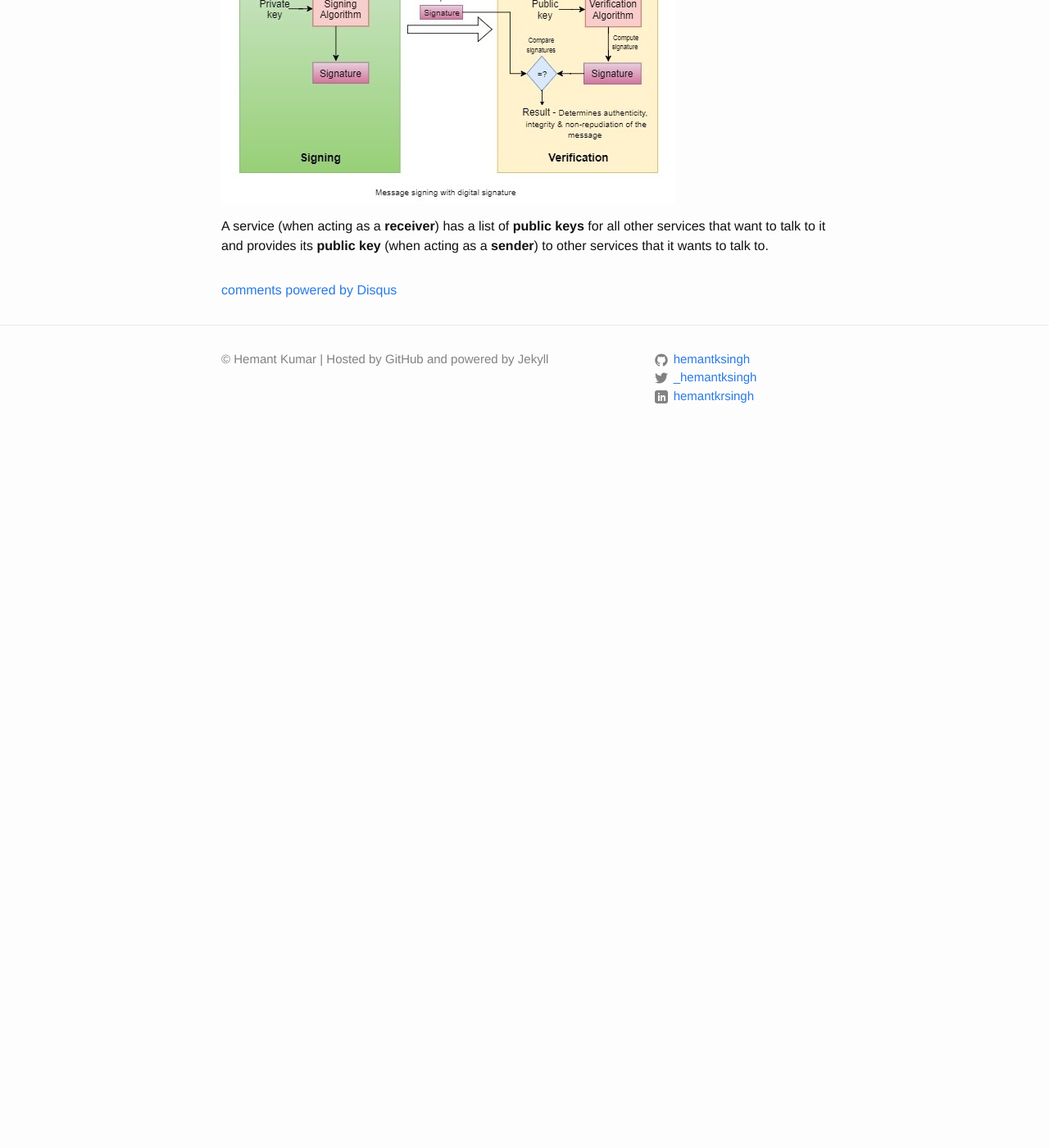
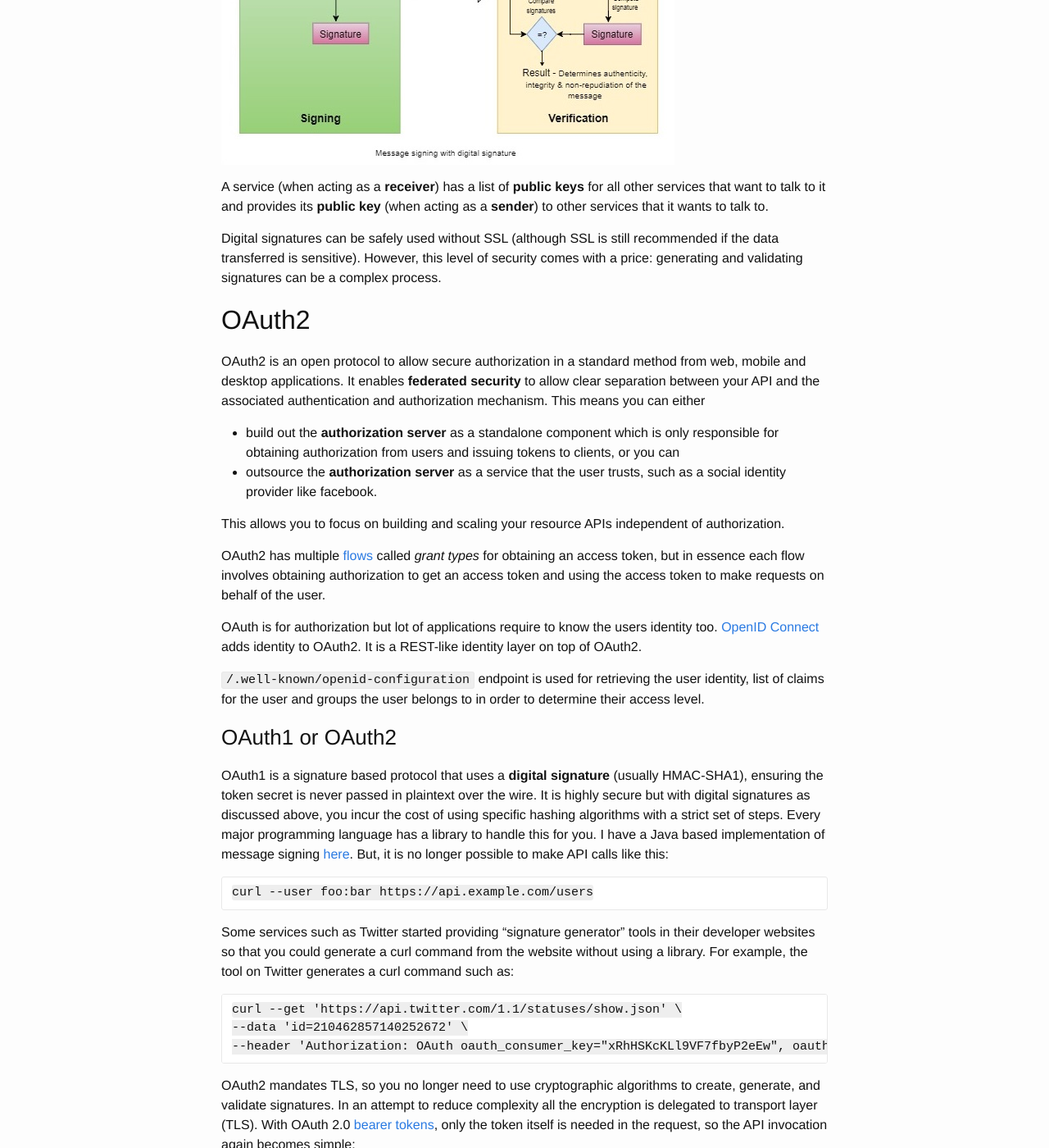
Before and after one commit to hemantksingh/hemantksingh.github.io, a Jekyll site: the page built from _posts/2018-08-01-securing-rest-apis.markdown, in a window 1280 px wide and 1400 px high, scrolled down 4819 px. Shown: the whole window at 82% size. Built offline with Jekyll 4.4.1, drawn with Linux system fonts in a browser that asks for light colours; comment, search, counter and statistics services are not loaded; before the commit the page ends 5373 px from its top, so only the background shows below that; some of the changed text lies outside the part shown.

Commit message:
Adds oauth2 and oauth1

````diff
--- a/_posts/2018-08-01-securing-rest-apis.markdown
+++ b/_posts/2018-08-01-securing-rest-apis.markdown
@@ -3,13 +3,13 @@ layout: post
 title: Securing REST APIs
 date: '2017-08-01T11:31:00.000-08:00'
 author: Hemant Kumar
-tags: restapi, security, cryptography, authentication
+tags: restapi, security, cryptography, authentication, HMAC, OAuth, digital signatures
 categories: kodekitab
 comments: true
 modified_time: '2017-08-01T11:31:00.000-08:00'
 ---
 
-RESTful services are stateless therefore each request needs to be authenticated individually. State here means the state of the resource, not session state. There maybe good reasons to build a stateful API but that is going against REST principles. It is important to realize that managing sessions is complex and difficult to do securely. Leaving stateful services aside, what options do we have to authenticate RESTful services? This post looks into Basic Authentication, MAC (Message Authentication Code), Digital Signatures and OAuth as a means to secure REST APIs.
+RESTful services are stateless therefore each request needs to be authenticated individually. State in REST terminology means the state of the resource that the API manages, not session state. There maybe good reasons to build a stateful API but that is going against REST principles. It is important to realize that managing sessions is complex and difficult to do securely, as it is prone to replay and impersonation attacks. So what options do we have to secure RESTful services? This post looks into Basic Authentication, MAC (Message Authentication Code), Digital Signatures and OAuth.
 
 When looking at any security aspect, often a lot of terms get thrown around, which can be distracting and sometimes overwhelming. Therefore, before looking at the nitty-gritty of securing RESTful APIs it is worth getting some security jargon out of the way.
 
@@ -40,8 +40,7 @@ Different key is used between sender and receiver to encrypt and decrypt the mes
 
 ![end-to-end-encryption.png](../assets/end-to-end-encryption.png "End to End Encryption")
 
-In order to solve the 2nd secure communication problem mentioned above, you use a [digital signature](https://en.wikipedia.org/wiki/Digital_signature). Digitally signing data is equivalent to a physical signature that can only be produced by the signing authority and verified by anyone who has visibility of the signing authority's signature. It is a means of attaching identity to a key. Signing uses public key encryption where the sender uses **their private key** to write message's signature, and the receiver uses the **sender's public key** to check if it's really from the sender. A valid signature establishes **authenticity** (message sent by a known sender), **integrity** (message wasn't tampered with) and **non-repudiation** (message sent by the sender cannot be denied).
-
+In order to solve the 2nd secure communication problem mentioned above, you use a [digital signature](https://en.wikipedia.org/wiki/Digital_signature). Digitally signing data is equivalent to a physical signature that can only be produced by the signing authority and verified by anyone who has visibility of the signing authority's signature.  Signing uses public key encryption where the sender uses **their private key** to write message's signature, and the receiver uses the **sender's public key** to check if it's really from the sender. It is a means of attaching identity to a key. It is discussed in further detail under [message signing using digital signature](## Message signing using Digital Signature).
 
 # Approaches to securing RESTful APIs
 Now that we have got the security semantics covered, we can look at the different techniques to secure RESTful APIs. It is worth noting that following techniques cover different aspects of security. Opting for a particular technique may depend on specific security requirements of your application. For example basic authentication without HTTPS can provide authenticity but no integrity or confidentiality.
@@ -113,8 +112,53 @@ If the timestamp is not within a certain range (say 10 minutes) of the receiver'
 Digital signatures use asymmetric public key cryptography to
 establish **authenticity** (message sent by a known sender), **integrity** (message wasn't tampered with) and **non-repudiation** (message sent by the sender cannot be denied).
 
-When signing, the sender uses **their private key** to write message's signature, and the receiver uses the **sender's public key** to check if it's really from the sender. A **timestamp** and **nonce** is used to generate the signature. This helps to prevent replay attacks. The signature  prevents repurposing the request for something else entirely.
+When signing, the sender uses **their private key** to write message's signature, and the receiver uses the **sender's public key** to check if it's really from the sender. A **timestamp** and **nonce** are used to generate the signature, to prevent reuse against [replay attacks](https://en.wikipedia.org/wiki/Replay_attack).
 
 ![message-signing.jpg](../assets/message-signing.jpg "Message Signing")
 
 A service (when acting as a **receiver**) has a list of **public keys** for all other services that want to talk to it and provides its **public key** (when acting as a **sender**) to other services that it wants to talk to.
+
+Digital signatures can be safely used without SSL (although SSL is still recommended if the data transferred is sensitive). However, this level of security comes with a price: generating and validating signatures can be a complex process.
+
+## OAuth2
+
+OAuth2 is an open protocol to allow secure authorization in a standard method from web, mobile and desktop applications. It enables **federated security** to allow clear separation between your API and the associated authentication and authorization mechanism. This means you can either
+* build out the **authorization server** as a standalone component which is only responsible for obtaining authorization from users and issuing tokens to clients, or you can
+* outsource the **authorization server** as a service that the user trusts, such as a social identity provider like facebook.
+
+This allows you to focus on building and scaling your resource APIs independent of authorization.
+
+OAuth2 has multiple [flows](https://www.oauth.com/oauth2-servers/differences-between-oauth-1-2/user-experience-alternative-token-issuance-options/) called *grant types* for obtaining an access token, but in essence each flow involves obtaining authorization to get an access token and using the access token to make requests on behalf of the user.
+
+
+OAuth is for authorization but lot of applications require to know the users identity too. [OpenID Connect](http://openid.net/connect/) adds identity to OAuth2. It is a REST-like identity layer on top of OAuth2.
+
+`/.well-known/openid-configuration` endpoint is used for retrieving the user identity, list of claims for the user and groups the user belongs to in order to determine their access level.
+
+
+### OAuth1 or OAuth2
+
+OAuth1 is a signature based protocol that uses a **digital signature** (usually HMAC-SHA1), ensuring the token secret is never passed in plaintext over the wire. It is highly secure but with digital signatures as discussed above, you incur the cost of using specific hashing algorithms with a strict set of steps. Every major programming language has a library to handle this for you. I have a Java based implementation of message signing [here](https://github.com/hemantksingh/message-signing). But, it is no longer possible to make API calls like this:
+
+```
+curl --user foo:bar https://api.example.com/users
+```
+
+Some services such as Twitter started providing “signature generator” tools in their developer websites so that you could generate a curl command from the website without using a library. For example, the tool on Twitter generates a curl command such as:
+
+```
+curl --get 'https://api.twitter.com/1.1/statuses/show.json' \
+--data 'id=210462857140252672' \
+--header 'Authorization: OAuth oauth_consumer_key="xRhHSKcKLl9VF7fbyP2eEw", oauth_nonce="33ec5af28add281c63db55d1839d90f1", oauth_signature="oBO19fJO8imCAMvRxmQJsA6idXk%3D", oauth_signature_method="HMAC-SHA1", oauth_timestamp="1471026075", oauth_token="12341234-ZgJYZOh5Z3ldYXH2sm5voEs0pPXOPv8vC0mFjMFtG", oauth_version="1.0"'
+```
+
+OAuth2 mandates TLS, so you no longer need to use cryptographic algorithms to create, generate, and validate signatures. In an attempt to reduce complexity all the encryption is delegated to transport layer (TLS). With OAuth 2.0 [bearer tokens](https://www.oauth.com/oauth2-servers/differences-between-oauth-1-2/bearer-tokens/), only the token itself is needed in the request, so the API invocation again becomes simple:
+
+```
+curl https://api.example.com/profile -H "Authorization: Bearer XXXXXXXXXXX"
+```
+
+The tradeoff is all requests must be made over HTTPS. This provides a good balance between ease of use of APIs and good security practices.
+
+# In summary
+Before deciding on an approach towards securing APIs, it is important to understand what are you going to secure and what is the sensitivity of the data being managed? APIs handling things like personal data, user credentials or financial data will need a different security approach than an API  handling, say traffic updates. It is also worth defining the scope of your API security. Securing network and server infrastructure for things like intrusion, eves dropping via packet sniffing and physical security often lie outside the scope of API security. For highly sensitive data, digital signatures maybe a necessity, but if you are looking for flexibility and performance at scale OAuth2 is a valid option to chose.
````
